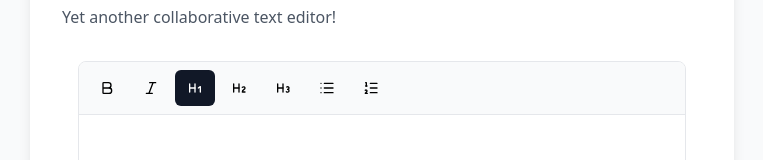
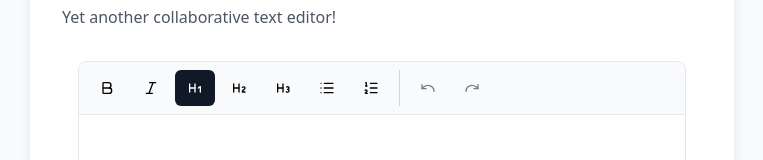
Before and after one commit to kevinkim-ogp/yet-another-collab, a React (Vite) app: page / in a window 1280 px wide. Shown: the part 200-360 px from the top of the page, without its empty margins (258-1021 px from the left). Built offline with nearby package versions, Linux system fonts and the light colour scheme.

Commit message:
feat(frontend): add undo and redo

```diff
--- a/src/components/RichTextEditor/Toolbar.tsx
+++ b/src/components/RichTextEditor/Toolbar.tsx
@@ -7,10 +7,22 @@ import {
   Heading2,
   Heading1,
   Heading3,
+  Undo,
+  Redo,
 } from "lucide-react";
-import { Editor } from "@tiptap/react";
+import { Editor, useEditorState } from "@tiptap/react";
 
 export default function Toolbar({ editor }: { editor: Editor }) {
+  const canUndo = useEditorState({
+    editor,
+    selector: ({ editor }) => editor.can().undo(),
+  });
+
+  const canRedo = useEditorState({
+    editor,
+    selector: ({ editor }) => editor.can().redo(),
+  });
+
   return (
     <div className="border-b bg-gray-50 p-2 flex gap-1">
       <Button
@@ -62,6 +74,23 @@ export default function Toolbar({ editor }: { editor: Editor }) {
       >
         <ListOrdered className="h-4 w-4" />
       </Button>
+      <div className="w-px bg-gray-300 mx-1" />
+      <Button
+        variant="ghost"
+        size="sm"
+        onClick={() => editor.chain().focus().undo().run()}
+        disabled={!canUndo}
+      >
+        <Undo className="h-4 w-4" />
+      </Button>
+      <Button
+        variant="ghost"
+        size="sm"
+        onClick={() => editor.chain().focus().redo().run()}
+        disabled={!canRedo}
+      >
+        <Redo className="h-4 w-4" />
+      </Button>
     </div>
   );
 }
```
